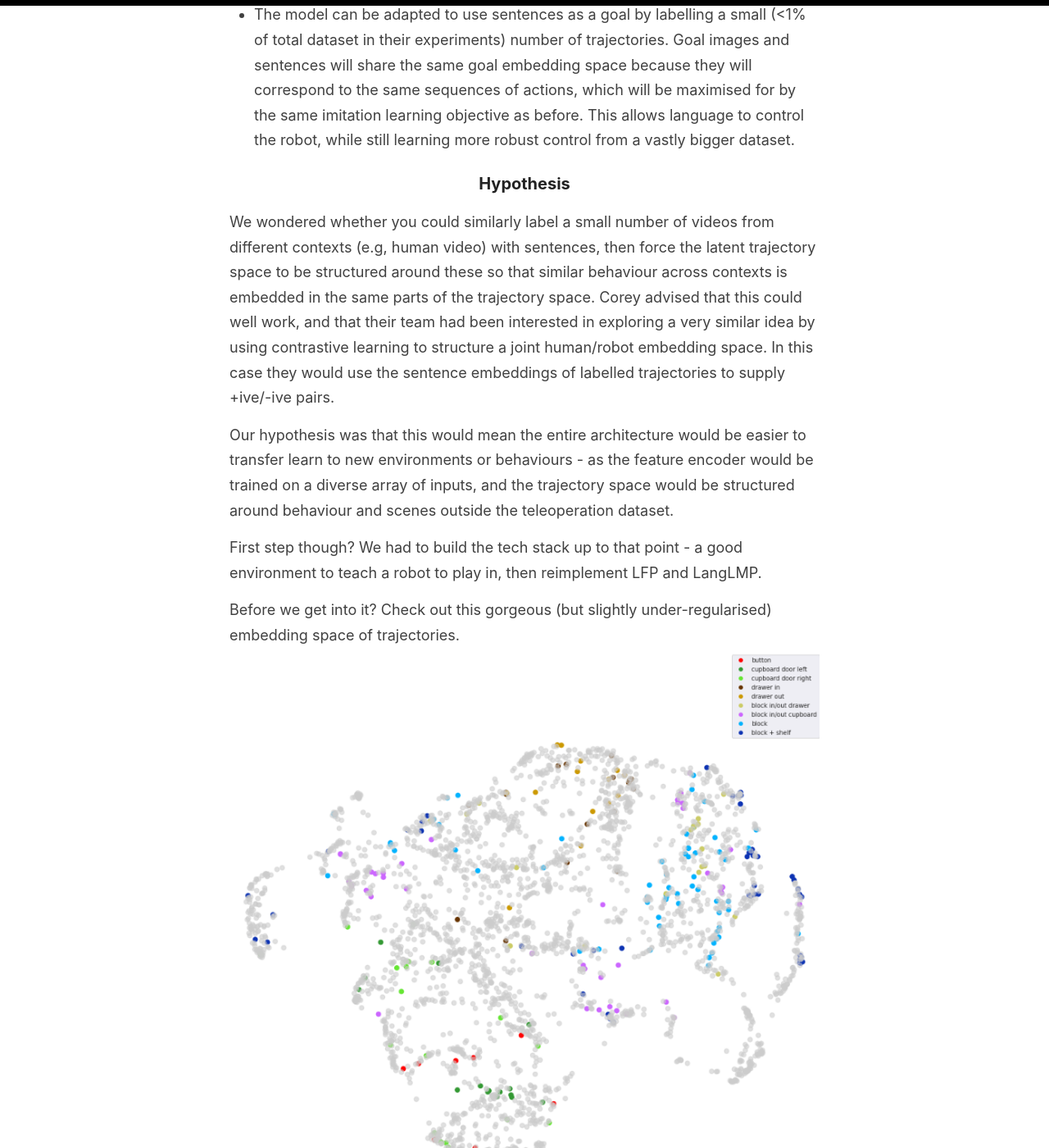
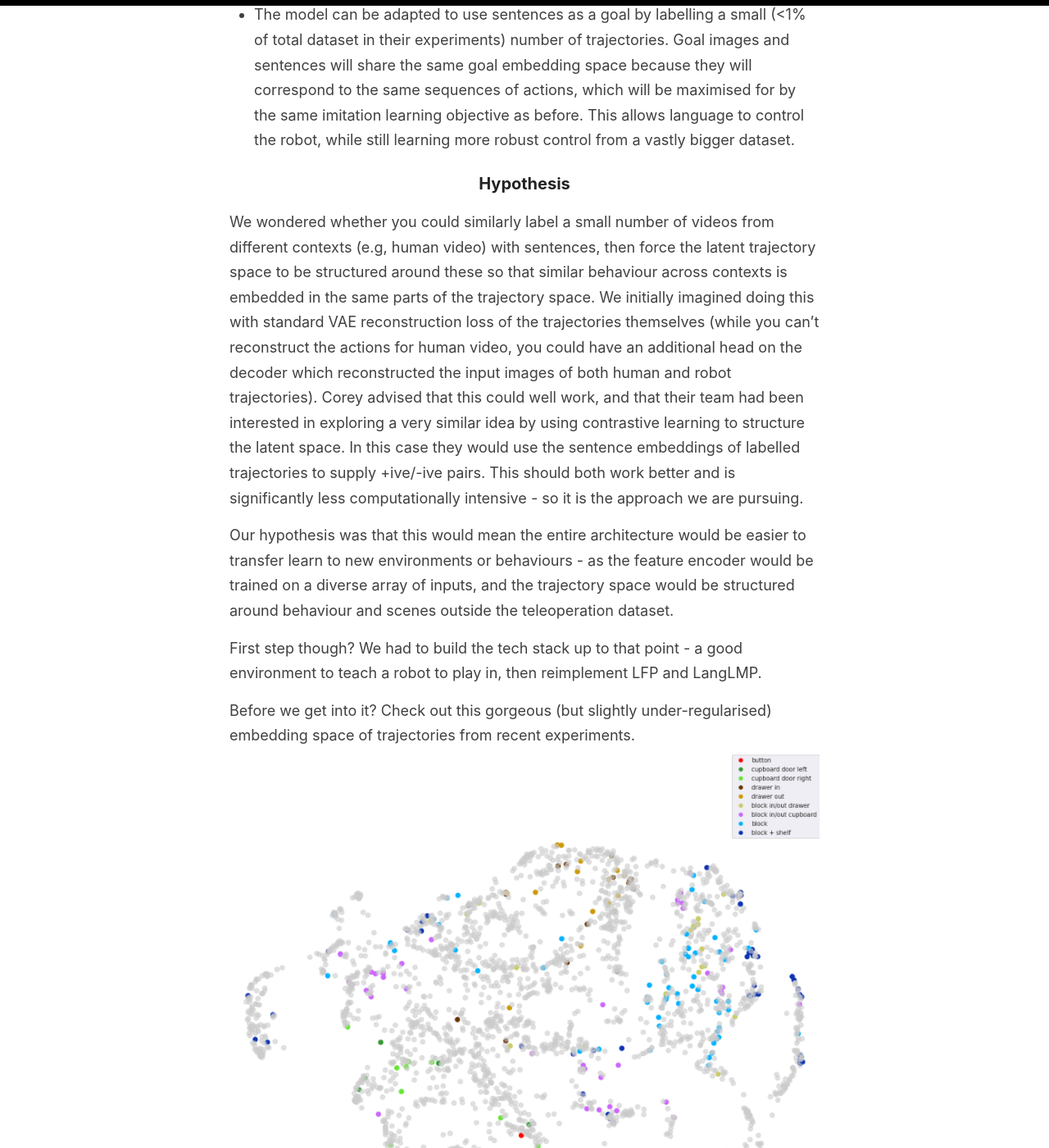
Before and after one commit to sholtodouglas/sholtodouglas.github.io, a Jekyll site: the page built from _posts/2020-12-18-LearningFromPlayAndLanguage.md, in a window 1280 px wide and 1400 px high, scrolled down 2096 px. Shown: the whole window at 82% size. Built offline with Jekyll 4.4.1, drawn with Linux system fonts in a browser that asks for light colours; formulas are drawn with MathJax 3; some of the changed text lies outside the part shown.

Commit message:
Update 2020-12-18-LearningFromPlayAndLanguage.md

```diff
--- a/_posts/2020-12-18-LearningFromPlayAndLanguage.md
+++ b/_posts/2020-12-18-LearningFromPlayAndLanguage.md
@@ -25,22 +25,22 @@
 - The model can be adapted to use sentences as a goal by labelling a small (<1% of total dataset in their experiments) number of trajectories. Goal images and sentences will share the same goal embedding space because they will correspond to the same sequences of actions, which will be maximised for by the same imitation learning objective as before. This allows language to control the robot, while still learning more robust control from a vastly bigger dataset.
 
 ### Hypothesis
-We wondered whether you could similarly label a small number of videos from different contexts (e.g, human video) with sentences, then force the latent trajectory space to be structured around these so that similar behaviour across contexts is embedded in the same parts of the trajectory space. Corey advised that this could well work, and that their team had been interested in exploring a very similar idea by using contrastive learning to structure a joint human/robot embedding space. In this case they would use the sentence embeddings of labelled trajectories to supply +ive/-ive pairs.
+We wondered whether you could similarly label a small number of videos from different contexts (e.g, human video) with sentences, then force the latent trajectory space to be structured around these so that similar behaviour across contexts is embedded in the same parts of the trajectory space. We initially imagined doing this with standard VAE reconstruction loss of the trajectories themselves (while you can't reconstruct the actions for human video, you could have an additional head on the decoder which reconstructed the input images of both human and robot trajectories). Corey advised that this could well work, and that their team had been interested in exploring a very similar idea by using contrastive learning to structure the latent space. In this case they would use the sentence embeddings of labelled trajectories to supply +ive/-ive pairs. This should both work better and is significantly less computationally intensive - so it is the approach we are pursuing.
 
 Our hypothesis was that this would mean the entire architecture would be easier to transfer learn to new environments or behaviours - as the feature encoder would be trained on a diverse array of inputs, and the trajectory space would be structured around behaviour and scenes outside the teleoperation dataset.
 
 First step though? We had to build the tech stack up to that point - a good environment to teach a robot to play in, then reimplement LFP and LangLMP.
 
-Before we get into it? Check out this gorgeous (but slightly under-regularised) embedding space of trajectories.
+Before we get into it? Check out this gorgeous (but slightly under-regularised) embedding space of trajectories from recent experiments.
 ![alt-text-1](https://sholtodouglas.github.io/images/play/latent_cropped.png "latent space")
 
 
 # How hard can a great environment be?
 
-### Teleoperation
+## Teleoperation
 Insidiously hard. We tried re-implementing LFP for one of our senior year classes and failed due to a critical environment issue which we didn't discover till we came back to crack our 'great white whale'. Saving images of the environment took a variable amount of time, which was often long enough that it affected the frame rate of data capture. This meant that the time between actions in the dataset was variable, which meant that the time which the action was executed for was variable - decoupling the learnable link between action and outcome. We spent weeks trying to improve the algorithm itself - rather than making sure the environment was learnable.
 
-### Keep it simple, stupid
+## Keep it simple, stupid
 
 When we came back, we made sure to do it right. No cutting corners.
 
```
Also changed, not shown: other parts of _posts/2020-12-18-LearningFromPlayAndLanguage.md (+3 -3 lines).
